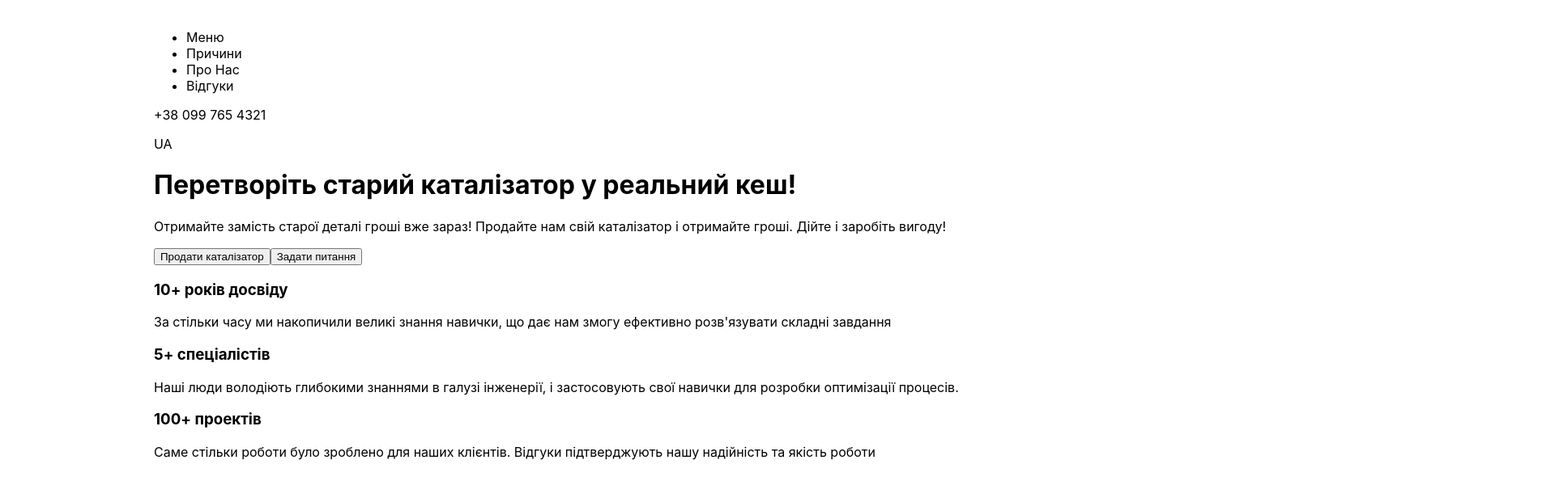
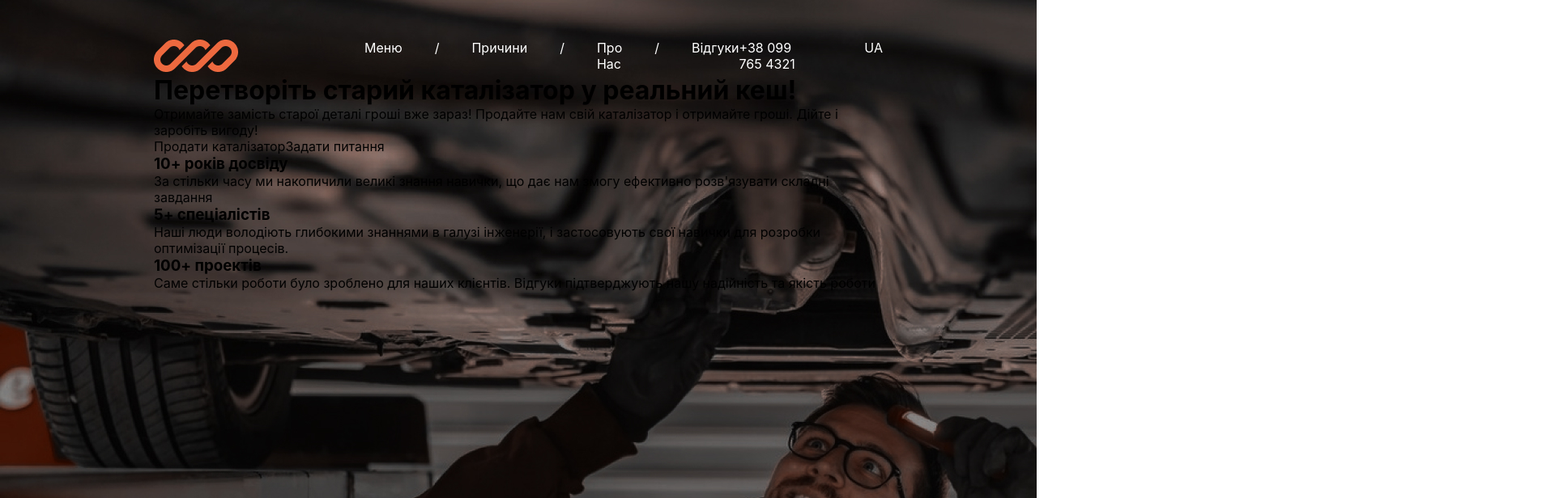
Before and after one commit to studennikovIv/katalizator, a JavaScript app: page / in a window 1280 px wide. Shown: the top 616 px of the page at 81% size, 1920 px wide, since content can reach past the window. Built offline with nearby package versions, Linux system fonts and the light colour scheme; the HTML template or start-up script is replaced by a standard one.

Commit message:
add style header

```diff
--- a/src/App.css
+++ b/src/App.css
@@ -36,3 +36,33 @@
     transform: rotate(360deg);
   }
 }
+/* Header */
+.Header {
+  display: flex;
+  align-items: center;
+  color: #fff;
+  height: 46px;
+  padding-top: 46px;
+}
+.NavList {
+  display: flex;
+  justify-content: space-between;
+  margin-left: 156px;
+}
+.NavList li + li {
+  margin-left: 40px;
+}
+.HeaderPhone {
+  display: flex;
+  margin-left: auto;
+  /* margin-right: auto; */
+}
+.HeaderPhone li + li {
+  margin-left: 81px;
+}
+/* Hero */
+
+.Hero {
+  background-image: url('./assets/img/HeroBg.jpg');
+  height: 1016px;
+}
--- a/src/App.js
+++ b/src/App.js
@@ -1,23 +1,26 @@
-// import logo from './logo.svg';
+import logo from './assets/img/logo.png';
 import './App.css';
 
 function App() {
   return (
     <>
-      <div className="Conteiner">
-        <div className="Hero">
-          <header>
-            <img />
-            <ul>
+      <div className="Hero">
+        <div className="Conteiner">
+          <header className="Header">
+            <img src={logo} />
+            <ul className="NavList">
               <li>Меню</li>
+              <li>/</li>
               <li>Причини</li>
+              <li>/</li>
               <li>Про Нас</li>
+              <li>/</li>
               <li>Відгуки</li>
             </ul>
-            <div>
-              <p>+38 099 765 4321</p>
-              <p>UA</p>
-            </div>
+            <ul className="HeaderPhone">
+              <li>+38 099 765 4321</li>
+              <li>UA</li>
+            </ul>
           </header>
           <div className="TopTextConteiner">
             <h1>Перетворіть старий каталізатор у реальний кеш!</h1>
--- a/src/index.css
+++ b/src/index.css
@@ -15,6 +15,79 @@ code {
 }
 
 .Conteiner {
-  width: 1540px;
+  max-width: 1540px;
   padding: 0 190px;
 }
+
+/* Сброс стилей */
+
+/* Сброс отступов и полей */
+body,
+h1,
+h2,
+h3,
+h4,
+h5,
+h6,
+p,
+ul,
+ol,
+li,
+figure,
+figcaption,
+blockquote,
+dl,
+dd {
+  margin: 0;
+  padding: 0;
+}
+
+/* Сброс стандартных стилей для списков */
+ul,
+ol {
+  list-style: none;
+}
+
+/* Сброс стандартных стилей для гиперссылок */
+a {
+  text-decoration: none;
+  color: inherit;
+}
+
+/* Сброс стандартных стилей для изображений */
+img {
+  border-style: none;
+  max-width: 100%;
+  height: auto;
+}
+
+/* Сброс стандартных стилей для таблиц */
+table {
+  border-collapse: collapse;
+  width: 100%;
+}
+
+/* Сброс стандартных стилей для форм */
+input,
+textarea,
+button,
+select {
+  margin: 0;
+  padding: 0;
+  border: none;
+  font-family: inherit;
+  font-size: inherit;
+  color: inherit;
+  background-color: transparent;
+  outline: none;
+  appearance: none;
+}
+
+/* Сброс стандартных стилей для кнопок */
+button {
+  cursor: pointer;
+}
+
+/* Дополнительные сбросы стилей могут быть добавлены сюда */
+
+/* Конец сброса стилей */
```
Also changed, not shown: src/assets/img/HeroBg.jpg (added), src/assets/img/logo.png (added).
